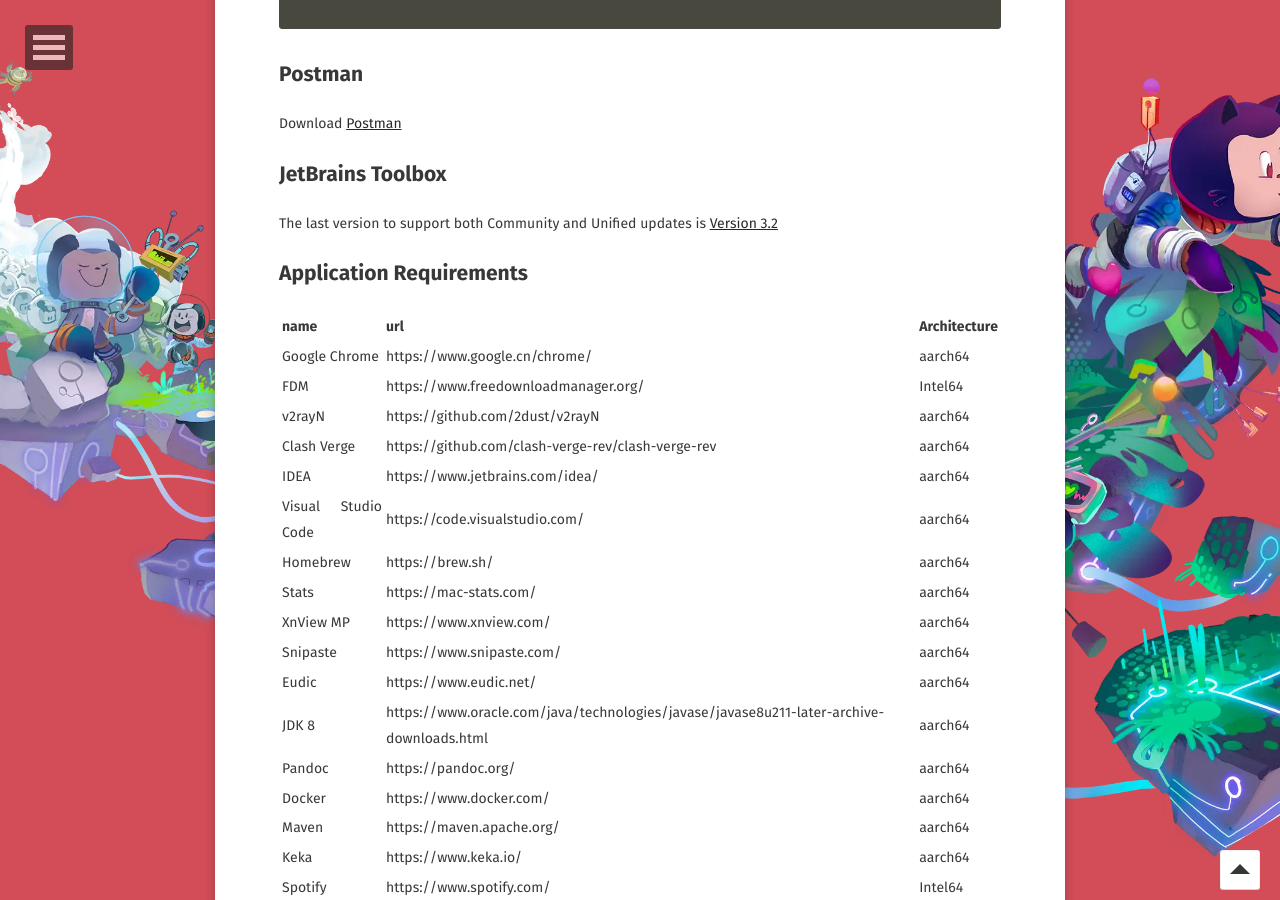
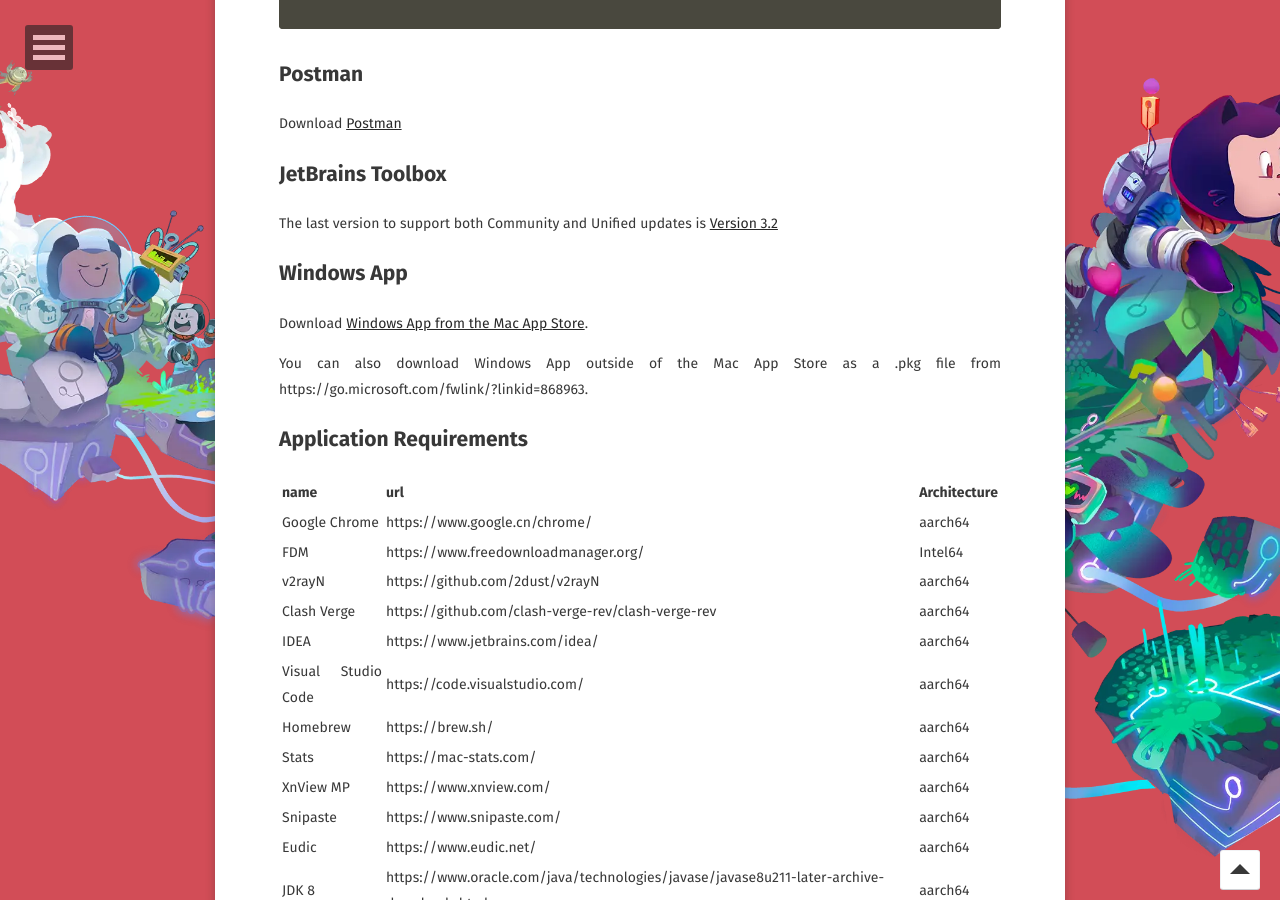
Before and after one commit to WebPavel/WebPavel.github.io, a Jekyll site: the page built from _posts/2026-03-24-macOS-personal-configuration.md, in a window 1280 px wide and 900 px high, scrolled down 3632 px. Built offline with Jekyll 4.4.1, drawn with Linux system fonts in a browser that asks for light colours; some web fonts are replaced; comment, search, counter and statistics services are not loaded; some of the changed text lies outside the part shown.

Commit message:
feat: add Windows App to macOS personal configuration

```diff
--- a/_posts/2026-03-24-macOS-personal-configuration.md
+++ b/_posts/2026-03-24-macOS-personal-configuration.md
@@ -134,6 +134,12 @@
 
 The last version to support both Community and Unified updates is [Version 3.2](https://download.jetbrains.com/toolbox/jetbrains-toolbox-3.2.0.65851-arm64.dmg)
 
+## Windows App
+
+Download [Windows App from the Mac App Store](https://aka.ms/macOSWindowsApp).
+
+You can also download Windows App outside of the Mac App Store as a .pkg file from https://go.microsoft.com/fwlink/?linkid=868963.
+
 ## Application Requirements
 
 | name               | url                                                                                      | Architecture |
@@ -185,3 +191,4 @@
 - [Difference Between M2_HOME, MAVEN_HOME and using the PATH variable](https://www.baeldung.com/java-maven-environment-variables)
 - [How to Install Maven on Windows, Linux, and Mac](https://www.baeldung.com/install-maven-on-windows-linux-mac)
 - [Homebrew 镜像使用帮助](https://mirrors.tuna.tsinghua.edu.cn/help/homebrew/)
+- [What's new in Windows App](https://learn.microsoft.com/en-us/windows-app/whats-new)
```
